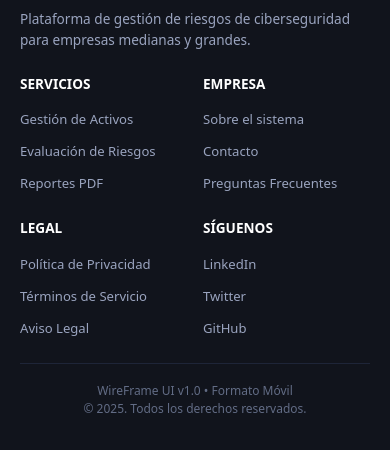
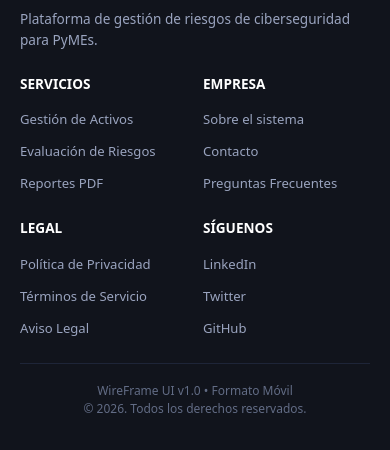
Before and after one commit to Stevenggex/Zenit, a plain HTML site: page index.html in a window 390 px wide. Shown: the part 5291-5741 px from the top of the page. Drawn offline with Linux system fonts and the light colour scheme.

```diff
--- a/index.html
+++ b/index.html
@@ -379,7 +379,7 @@
                     <img src="assets/img/logo/zenit-logo-oscuro.svg" alt="Isotipo Zenit" class="brand-icon" id="footerLogo">
                 </div>
             </a>
-            <p>Plataforma de gestión de riesgos de ciberseguridad para empresas medianas y grandes.</p>
+            <p>Plataforma de gestión de riesgos de ciberseguridad para PyMEs.</p>
         </div>
 
         <div class="footer-links-grid">
@@ -419,7 +419,7 @@
 
         <div class="footer-bottom">
             <p>WireFrame UI v1.0 • Formato Móvil</p>
-            <p>© 2025. Todos los derechos reservados.</p>
+            <p>© 2026. Todos los derechos reservados.</p>
         </div>
     </footer>
 
```
